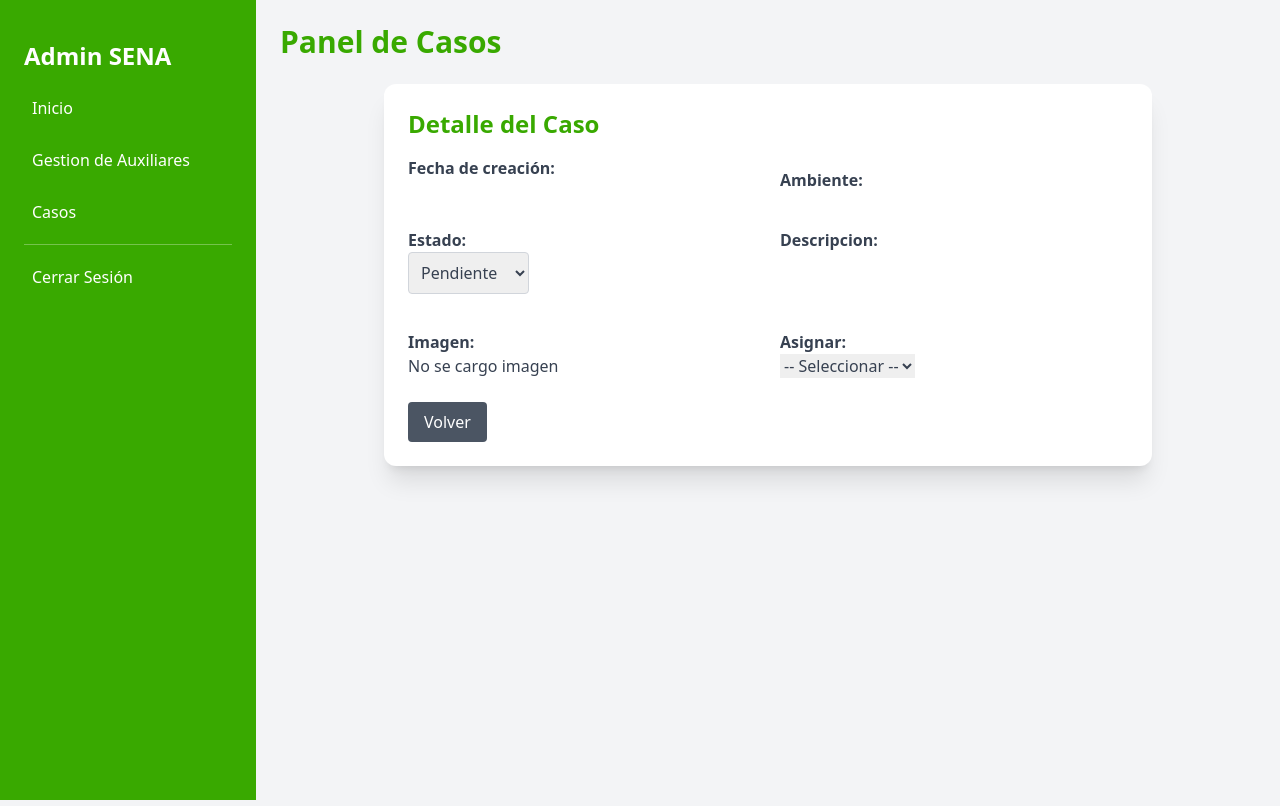
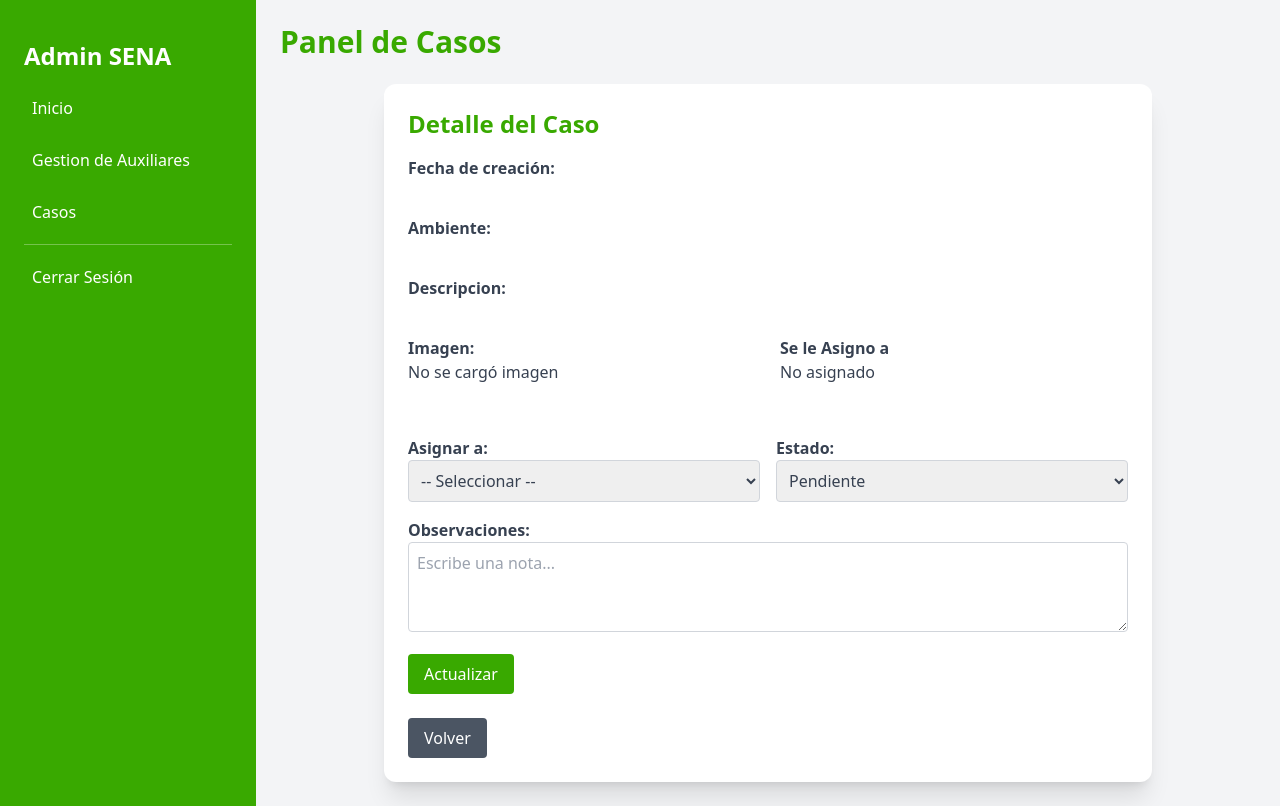
Before and after one commit to Stely69/mesa-de-ayuda, a PHP site: page /Tics/ver_caso in a window 1280 px wide. Run offline with PHP 8.4, Linux system fonts and the light colour scheme; data that the repository does not hold is empty; some libraries are stand-ins or nearby versions.

Commit message:
feat: enhance ver_caso view with improved case assignment and status update functionality

```diff
--- a/public/views/Tics/ver_caso.php
+++ b/public/views/Tics/ver_caso.php
@@ -9,14 +9,13 @@ $casoId = isset($_GET['id']) ? $_GET['id'] : null;
 // Si no se encuentra como caso general, intentar obtenerlo como caso por producto
 $caso = $casoController->getCaso($casoId); // Este método debe existir
 
-
 $user = new UserController();
 $usuarioId = $user->gettics(); // Este método debe existir
 
-if (!$caso) {
-  echo "Caso no encontrado.";
-  exit;
-}
+//if (!$caso) {
+  //echo "Caso no encontrado.";
+  //exit;
+//}
 
 
 ?>
@@ -82,7 +81,7 @@ if (!$caso) {
             <h1 class="text-2xl font-bold text-[#39A900] mb-4 s">Detalle del Caso</h1>
 
             <dl class="space-y-3 text-gray-700 lg:grid lg:grid-cols-2 gap-6">
-              <div>
+              <div class="col-span-2">
                 <dt class="font-semibold">Fecha de creación:</dt>
                 <dd><?= htmlspecialchars($caso['fecha_creacion']) ?></dd>
               </div>
@@ -101,47 +100,74 @@ if (!$caso) {
                   <dd><?= htmlspecialchars($caso['usuario_id']) ?></dd>
                 </div>
               <?php endif; ?>
-              <div>
-                <dt class="font-semibold">Estado:</dt>
-                <dd>
-                <form action="UpdatestatusAction" method="POST">
-                  <input type="hidden" name="caso_id" value="<?= htmlspecialchars($caso['id']) ?>">
-                  <select name="estado_id" class="border border-gray-300 rounded p-2" onchange="this.form.submit()">
-                        <option value="1" <?= $caso['estado_id'] == 1 ? 'selected' : '' ?>>Pendiente</option>
-                        <option value="2" <?= $caso['estado_id'] == 2 ? 'selected' : '' ?>>En Proceso</option>
-                  </select>
-                </form>
-                </dd>
-              </div>
-              <?php if (isset($caso['asunto']) && !empty($caso['asunto'])): ?>
+              <?php if (isset($caso['producto']) && !empty($caso['producto'])): ?>
                 <div class="col-span-2">
-                  <dt class="font-semibold">Asunto:</dt>
-                  <dd><?= htmlspecialchars($caso['asunto']) ?></dd>
+                  <dt class="font-semibold">Producto:</dt>
+                  <dd><?= htmlspecialchars($caso['producto']) ?></dd>
                 </div>
               <?php endif; ?>
-              <div>
+              <div class="col-span-2">
                 <dt class="font-semibold">Descripcion:</dt>
                 <dd><?= htmlspecialchars($caso['descripcion'])?></dd>
               </div>
               <div>
                 <dt class="font-semibold">Imagen:</dt>
-                <dd><?= !empty($caso['imagen']) ? htmlspecialchars($caso['imagen']) : 'No se cargo imagen' ?></dd>
+                <dd>
+                  <?php if (!empty($caso['imagen'])): ?>
+                    <img src="../../uploads/<?= htmlspecialchars($caso['imagen'])?>" alt="Imagen del caso" class="max-w-xs mt-2 rounded-lg shadow" />
+                  <?php else: ?>
+                    <span>No se cargó imagen</span>
+                  <?php endif; ?>
+                </dd>
+              </div>
+              <div>
+                <dt class="font-semibold">Se le Asigno a</dt>
+                <dd>
+                  <?php if ($caso['auxiliar']): ?>
+                    <?= htmlspecialchars($caso['auxiliar']) ?>
+                  <?php else: ?>
+                    <span>No asignado</span>
+                  <?php endif; ?>
+                </dd>
               </div>
               <!-- Puedes añadir más campos aquí -->
+              <div class="col-span-2">
+                <form action="UpdatestatusAction" method="POST" class="space-y-4">
+                  <input type="hidden" name="caso_id" value="<?= htmlspecialchars($caso['id']) ?>">
+                  <!-- Fila de Asignar a y Estado -->
+                  <div class="grid grid-cols-1 md:grid-cols-2 gap-4">
                     <div>
-                <dt class="font-semibold">Asignar:</dt>
-                <dd>
-                  <form action="AsignarCasoAction" method="POST">
-                    <input type="hidden" name="caso_id" value="<?= htmlspecialchars($caso['id']) ?>">
-                    <select name="usuario" id="" onchange="this.form.submit()">Selecciona un usuario
+                      <label for="usuario_id" class="block font-semibold">Asignar a:</label>
+                      <select name="usuario_id" id="usuario_id" class="w-full border border-gray-300 rounded p-2" required>
                         <option value="">-- Seleccionar --</option>
-                      <!-- Aquí deberías cargar los usuarios desde la base de datos -->
                         <?php foreach ($usuarioId as $usuario): ?>
-                        <option value="<?= htmlspecialchars($usuario['id']) ?>"><?= htmlspecialchars($usuario['nombres']) ?></option>
+                          <option value="<?= $usuario['id'] ?>" <?= $caso['asignado_a'] == $usuario['id'] ? 'selected' : '' ?>>
+                            <?= htmlspecialchars($usuario['nombres']) ?>
+                          </option>
                         <?php endforeach; ?>
                       </select>
+                    </div>
+
+                    <div>
+                      <label for="estado_id" class="block font-semibold">Estado:</label>
+                      <select name="estado_id" id="estado_id" class="w-full border border-gray-300 rounded p-2" required>
+                        <option value="1" <?= $caso['estado_id'] == 1 ? 'selected' : '' ?>>Pendiente</option>
+                        <option value="2" <?= $caso['estado_id'] == 2 ? 'selected' : '' ?>>En Proceso</option>
+                        <option value="3" <?= $caso['estado_id'] == 3 ? 'selected' : '' ?>>Resuelto</option>
+                        <!-- Agrega más estados si tienes -->
+                      </select>
+                    </div>
+                  </div>
+
+                  <!-- Observaciones -->
+                  <div>
+                    <label for="observaciones" class="block font-semibold">Observaciones:</label>
+                    <textarea name="observaciones" id="observaciones" class="w-full border border-gray-300 rounded p-2" rows="3" placeholder="Escribe una nota..."></textarea>
+                  </div>
+
+                  <!-- Botón de Actualizar -->
+                  <button type="submit" class="bg-senaGreen text-white px-4 py-2 rounded mt-2 hover:bg-senaGreenDark">Actualizar</button>
                 </form>
-                </dd>
               </div>
             </dl>
             <a href="Tics" class="inline-block mt-6 px-4 py-2 bg-gray-600 text-white rounded hover:bg-gray-700">Volver</a>
```
Lines whose indentation alone changed are shown as unchanged.
